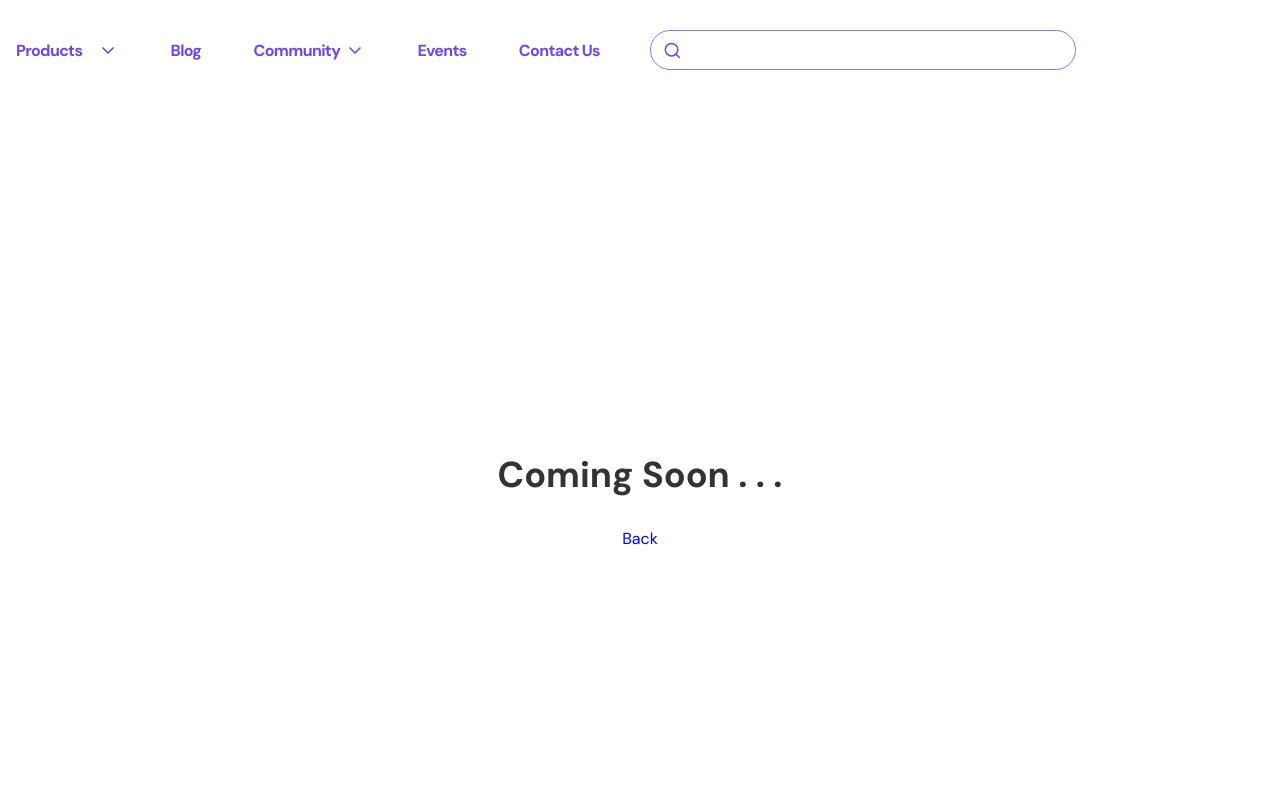
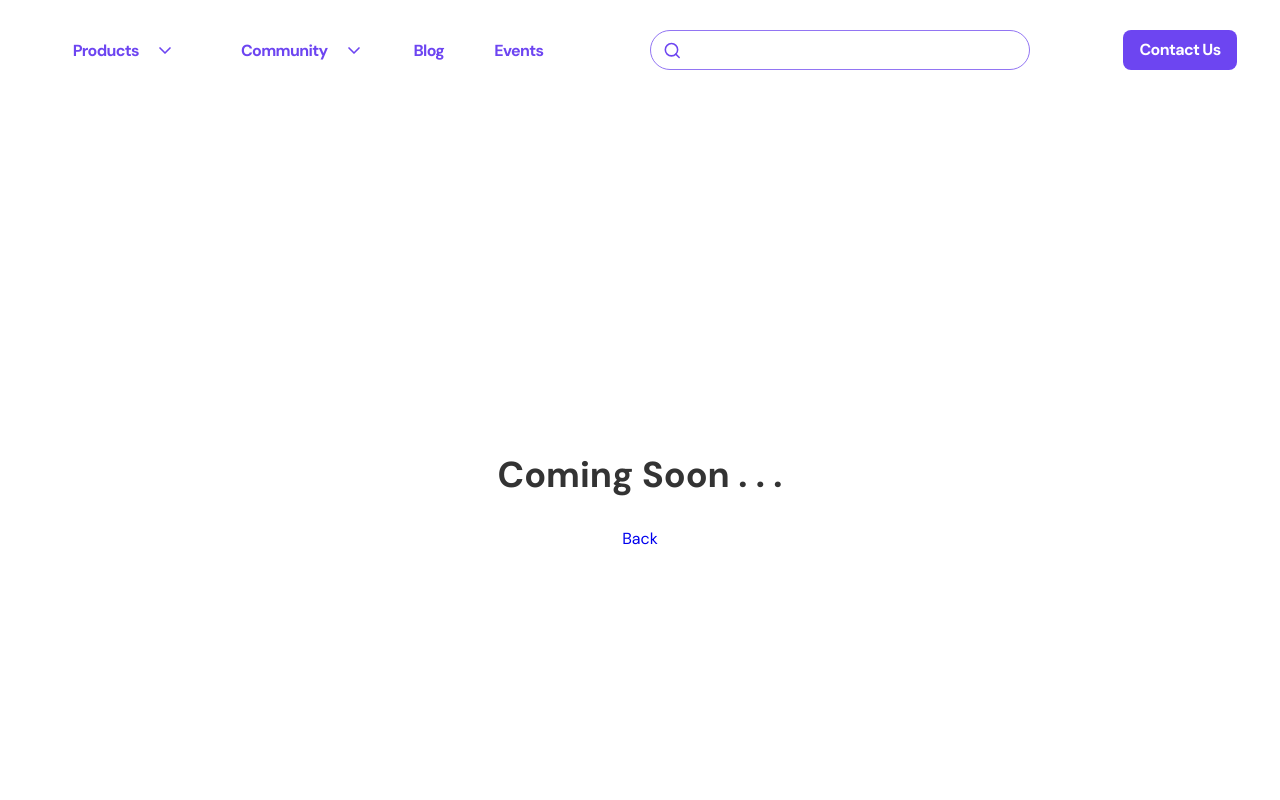
Before and after one commit to mahmudur987/kube-tools-fe, a Next.js app: page /newpage in a window 1280 px wide. Shown: the top 800 px of the page. Built offline with nearby package versions, Linux system fonts and the light colour scheme.

Commit message:
update background color of blog

```diff
--- a/src/components/Home/HotCollections/Collections.js
+++ b/src/components/Home/HotCollections/Collections.js
@@ -17,11 +17,13 @@ export default function Collections() {
     infinite: true,
     slidesToShow: 3,
     slidesToScroll: 1,
-    speed: 2000,
     arrows: false,
     centerMode: true,
     centerPadding: "0",
     cssEase: "linear",
+    autoplay: true,
+    speed: 6000,
+    autoplaySpeed: 200,
     responsive: [
       {
         breakpoint: 1024,
--- a/src/components/Home/HotCollections/index.js
+++ b/src/components/Home/HotCollections/index.js
@@ -7,7 +7,7 @@ export function CollectionsSection() {
     <section className={styles.mainContainer}>
       <div className={styles.containerWrapper}>
         <header className={styles.header}>
-          <h1>KubeTool Ranking Engine</h1>
+          <h1>Trending Tools</h1>
         </header>
 
         <Collections />
--- a/src/components/Home/LeftBanner/LeftBanner.js
+++ b/src/components/Home/LeftBanner/LeftBanner.js
@@ -38,7 +38,7 @@ const LeftBanner = () => {
           ))}
 
         <div className={styles.bottomLink}>
-          <Link href={"/newpage"}>Advertise Your Product</Link>
+          <Link href={"/newpage"}>Promote Your Product Here</Link>
         </div>
       </div>
     </div>
--- a/src/components/Home/LeftBanner/LeftBanner.module.css
+++ b/src/components/Home/LeftBanner/LeftBanner.module.css
@@ -4,7 +4,6 @@
   width: 100%;
   height: 100%;
   border: 1px solid white;
-  box-shadow: 1px 5px 8px gray;
 }
 .container {
   max-width: 300px;
--- a/src/components/Home/Navbar/Navbar.js
+++ b/src/components/Home/Navbar/Navbar.js
@@ -12,6 +12,7 @@ const Navbar = () => {
     <section className={styles.mainContainer}>
       <div className={styles.navbar}>
         <div className={styles.leftItems}>
+          {/* products */}
           <div className={styles.navItem}>
             <div className={styles.dropdown}>
               <p>Products</p>
@@ -57,11 +58,10 @@ const Navbar = () => {
               </div>
             </div>
           </div>
-          <nav className={styles.navItem}>
-            <Link href={pathname === "/" ? "#blog" : "/#blog"}>Blog</Link>
-          </nav>
-          <nav className={styles.navItem}>
-            <a href="/newpage">Community</a>
+          {/* community */}
+          <div className={styles.navItem}>
+            <div className={styles.dropdown}>
+              <p>Community</p>
               <svg
                 xmlns="http://www.w3.org/2000/svg"
                 width="20"
@@ -77,14 +77,29 @@ const Navbar = () => {
                   stroke-linejoin="round"
                 />
               </svg>
+              <div className={styles.subDropdown}>
+                <ol className={styles.dropDownMenu}>
+                  <li>
+                    <Link href={"#"}>Twitter</Link>
+                  </li>
+                  <li>
+                    <Link href={"#"}>Linkedin</Link>
+                  </li>
+                  <li>
+                    <Link href={"#"}>Slack</Link>
+                  </li>
+                </ol>
+              </div>
+            </div>
+          </div>
+          {/* Blog */}
+          <nav className={styles.navItem}>
+            <Link href={pathname === "/" ? "#blog" : "/#blog"}>Blog</Link>
           </nav>
-          <p className={styles.navItem}>
+
+          {/* Event */}
+          <nav className={styles.navItem}>
             <Link href={"/newpage"}>Events</Link>
-          </p>
-          <nav className={styles.navItem}>
-            <Link href={pathname === "/" ? "#footer" : "/#footer"}>
-              Contact Us
-            </Link>
           </nav>
         </div>
 
@@ -115,7 +130,13 @@ const Navbar = () => {
             <input className={styles.searchInput} type="text" />
           </p>
         </div>
-
+        <div className={styles.action}>
+          <button>
+            <Link href={pathname === "/" ? "#footer" : "/#footer"}>
+              Contact Us
+            </Link>
+          </button>
+        </div>
         <div className={styles.mobileContainer}>
           <p
             onClick={() => setShowMobileMenu((pre) => !pre)}
--- a/src/components/Home/Navbar/Navbar.module.css
+++ b/src/components/Home/Navbar/Navbar.module.css
@@ -23,9 +23,9 @@
   max-width: 600px;
   width: 100%;
   display: flex;
-  justify-content: space-between;
+  justify-content: center;
   align-items: center;
-  gap: 20px;
+  gap: 50px;
 }
 /* styles.module.css */
 .navItem {
@@ -148,6 +148,29 @@
   display: none;
   position: relative;
 }
+.action {
+  max-width: 200px;
+  width: 100%;
+  display: flex;
+  justify-content: center;
+}
+.action button {
+  background: #6d45f1;
+  color: white;
+  padding: 10px 16px 10px 16px;
+  border-radius: 8px;
+  font-family: DM Sans;
+  font-size: 16px;
+  font-weight: 700;
+  line-height: 20.83px;
+  letter-spacing: -0.04em;
+  text-align: left;
+  border: none;
+}
+.action a {
+  color: white;
+}
+
 .mobileHamBtn {
   width: 24px;
   height: 24px;
```
Also changed, not shown: src/components/Home/Blog/Blog.module.css (+7 -2 lines), src/components/Home/TrendingRepos/TrendingRepo.module.css (+6 -3 lines). Lines whose indentation alone changed are shown as unchanged.
